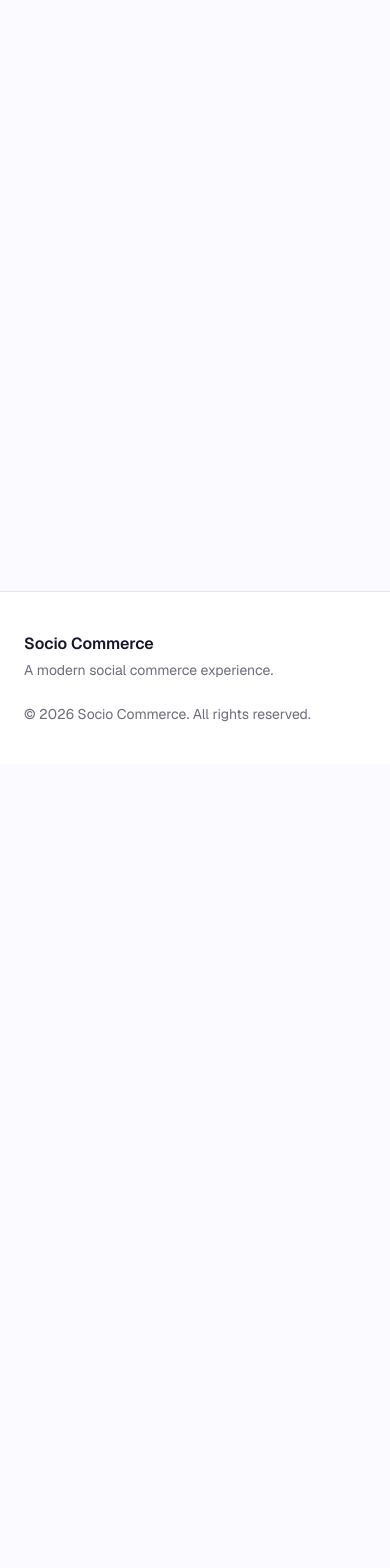
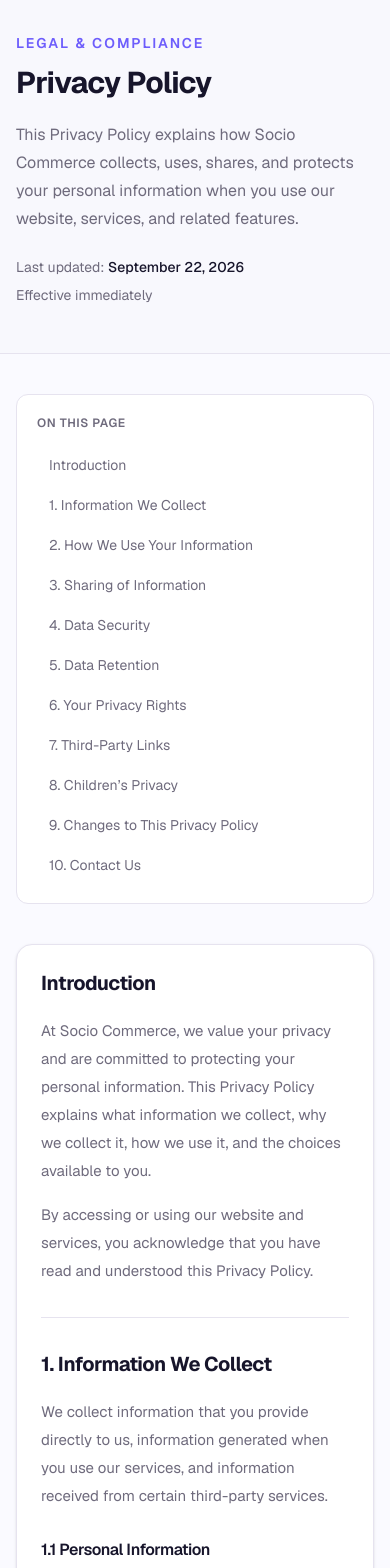
Before and after one commit to pramodlaha08/socio-ecommerce, a Next.js app: page /privacy in a window 390 px wide. Shown: the part 80-1648 px from the top of the page. Before the commit the page ends 844 px from the top, so only its background shows below. Built offline with nearby package versions, Linux system fonts and the light colour scheme.

Commit message:
feat(legal): implement LegalPage component with dynamic content rendering

```diff
--- /dev/null
+++ b/src/components/common/legal-page.tsx
@@ -0,0 +1,181 @@
+import Link from 'next/link';
+
+import type { LegalContent, LegalDocument } from '@/types/legal';
+
+type LegalPageProps = {
+  readonly document: LegalDocument;
+};
+
+function ContentBlock({ content }: { readonly content: LegalContent }) {
+  if (content.type === 'paragraph') {
+    return <p className="text-[15px] leading-7 text-muted-foreground">{content.text}</p>;
+  }
+
+  if (content.type === 'bullets') {
+    return (
+      <ul className="ml-5 list-disc space-y-2.5 text-[15px] leading-7 text-muted-foreground">
+        {content.items.map((item) => (
+          <li key={item} className="pl-1">
+            {item}
+          </li>
+        ))}
+      </ul>
+    );
+  }
+
+  if (content.type === 'numbered') {
+    return (
+      <ol className="ml-5 list-decimal space-y-2.5 text-[15px] leading-7 text-muted-foreground">
+        {content.items.map((item) => (
+          <li key={item} className="pl-1">
+            {item}
+          </li>
+        ))}
+      </ol>
+    );
+  }
+
+  return (
+    <div className="rounded-lg border border-border bg-muted/50 p-4">
+      <p className="text-sm font-semibold text-foreground">{content.title}</p>
+
+      <p className="mt-1.5 text-sm leading-6 text-muted-foreground">{content.text}</p>
+    </div>
+  );
+}
+
+export function LegalPage({ document }: LegalPageProps) {
+  return (
+    <main className="bg-background text-foreground">
+      {/* Hero */}
+      <section className="border-b border-border bg-muted/30">
+        <div className="mx-auto w-full max-w-7xl px-4 py-12 sm:px-6 lg:px-8 lg:py-16">
+          <div className="max-w-3xl">
+            <p className="text-sm font-semibold uppercase tracking-[0.14em] text-primary">
+              Legal & Compliance
+            </p>
+
+            <h1 className="mt-3 text-3xl font-bold tracking-tight sm:text-4xl lg:text-5xl">
+              {document.title}
+            </h1>
+
+            <p className="mt-5 max-w-2xl text-base leading-7 text-muted-foreground sm:text-lg">
+              {document.description}
+            </p>
+
+            <div className="mt-6 flex flex-wrap items-center gap-x-6 gap-y-2 text-sm text-muted-foreground">
+              <span>
+                Last updated:{' '}
+                <strong className="font-medium text-foreground">{document.lastUpdated}</strong>
+              </span>
+
+              <span className="hidden h-4 w-px bg-border sm:block" />
+
+              <span>Effective immediately</span>
+            </div>
+          </div>
+        </div>
+      </section>
+
+      {/* Document */}
+      <div className="mx-auto grid w-full max-w-7xl grid-cols-1 gap-10 px-4 py-10 sm:px-6 lg:grid-cols-[220px_minmax(0,1fr)] lg:gap-16 lg:px-8 lg:py-14">
+        {/* Table of contents */}
+        <aside className="lg:sticky lg:top-24 lg:h-fit">
+          <div className="rounded-lg border border-border bg-card p-5">
+            <p className="text-xs font-semibold uppercase tracking-wider text-muted-foreground">
+              On this page
+            </p>
+
+            <nav className="mt-4">
+              <ul className="space-y-1">
+                {document.sections.map((section) => (
+                  <li key={section.id}>
+                    <a
+                      href={`#${section.id}`}
+                      className="block rounded-md px-3 py-2 text-sm text-muted-foreground transition-colors hover:bg-muted hover:text-foreground"
+                    >
+                      {section.title}
+                    </a>
+                  </li>
+                ))}
+              </ul>
+            </nav>
+          </div>
+        </aside>
+
+        {/* Main content */}
+        <article className="min-w-0 max-w-3xl">
+          <div className="rounded-xl border border-border bg-card p-6 shadow-sm sm:p-8 lg:p-10">
+            {document.sections.map((section) => (
+              <section
+                key={section.id}
+                id={section.id}
+                className="scroll-mt-24 border-b border-border py-8 first:pt-0 last:border-b-0 last:pb-0"
+              >
+                <h2 className="text-xl font-bold tracking-tight sm:text-2xl">{section.title}</h2>
+
+                {section.content && (
+                  <div className="mt-5 space-y-4">
+                    {section.content.map((content, index) => (
+                      <ContentBlock key={`${section.id}-${index}`} content={content} />
+                    ))}
+                  </div>
+                )}
+
+                {section.subsections && (
+                  <div className="mt-7 space-y-8">
+                    {section.subsections.map((subsection) => (
+                      <div key={subsection.id}>
+                        <h3 className="text-base font-semibold tracking-tight sm:text-lg">
+                          {subsection.title}
+                        </h3>
+
+                        <div className="mt-3 space-y-4">
+                          {subsection.content.map((content, index) => (
+                            <ContentBlock key={`${subsection.id}-${index}`} content={content} />
+                          ))}
+                        </div>
+                      </div>
+                    ))}
+                  </div>
+                )}
+              </section>
+            ))}
+
+            {document.contact && (
+              <div className="mt-10 rounded-lg border border-border bg-muted/40 p-6">
+                <p className="text-sm font-semibold uppercase tracking-wider text-primary">
+                  Contact
+                </p>
+
+                <h2 className="mt-2 text-xl font-semibold">Questions about this policy?</h2>
+
+                <p className="mt-2 text-sm leading-6 text-muted-foreground">
+                  Our team is available to help with privacy and compliance-related questions.
+                </p>
+
+                <div className="mt-5 space-y-2 text-sm">
+                  <p className="font-medium">{document.contact.company}</p>
+
+                  <p>
+                    Email:{' '}
+                    <Link
+                      href={`mailto:${document.contact.email}`}
+                      className="text-primary hover:underline"
+                    >
+                      {document.contact.email}
+                    </Link>
+                  </p>
+
+                  {document.contact.phone && <p>Phone: {document.contact.phone}</p>}
+
+                  {document.contact.address && <p>Address: {document.contact.address}</p>}
+                </div>
+              </div>
+            )}
+          </div>
+        </article>
+      </div>
+    </main>
+  );
+}
```
